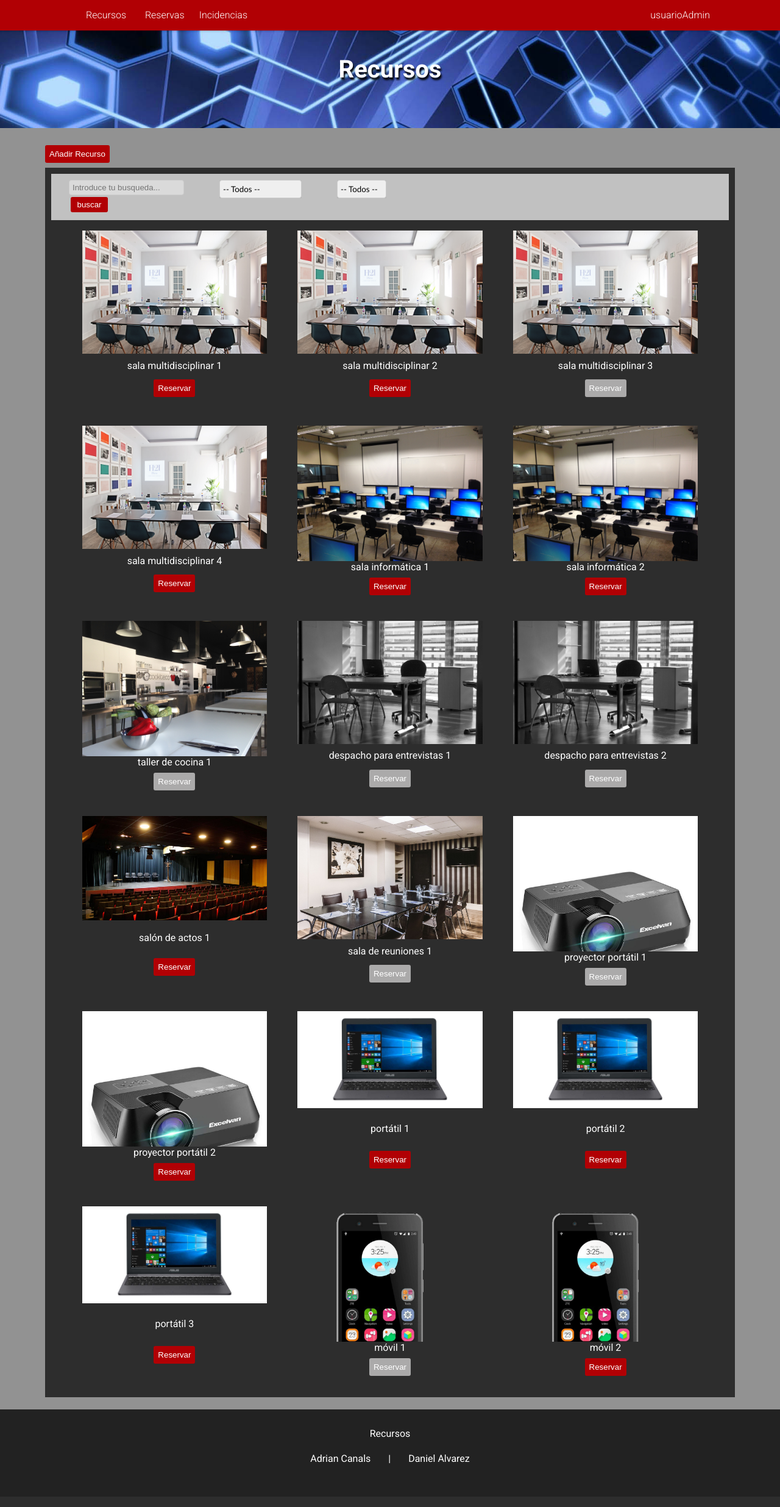
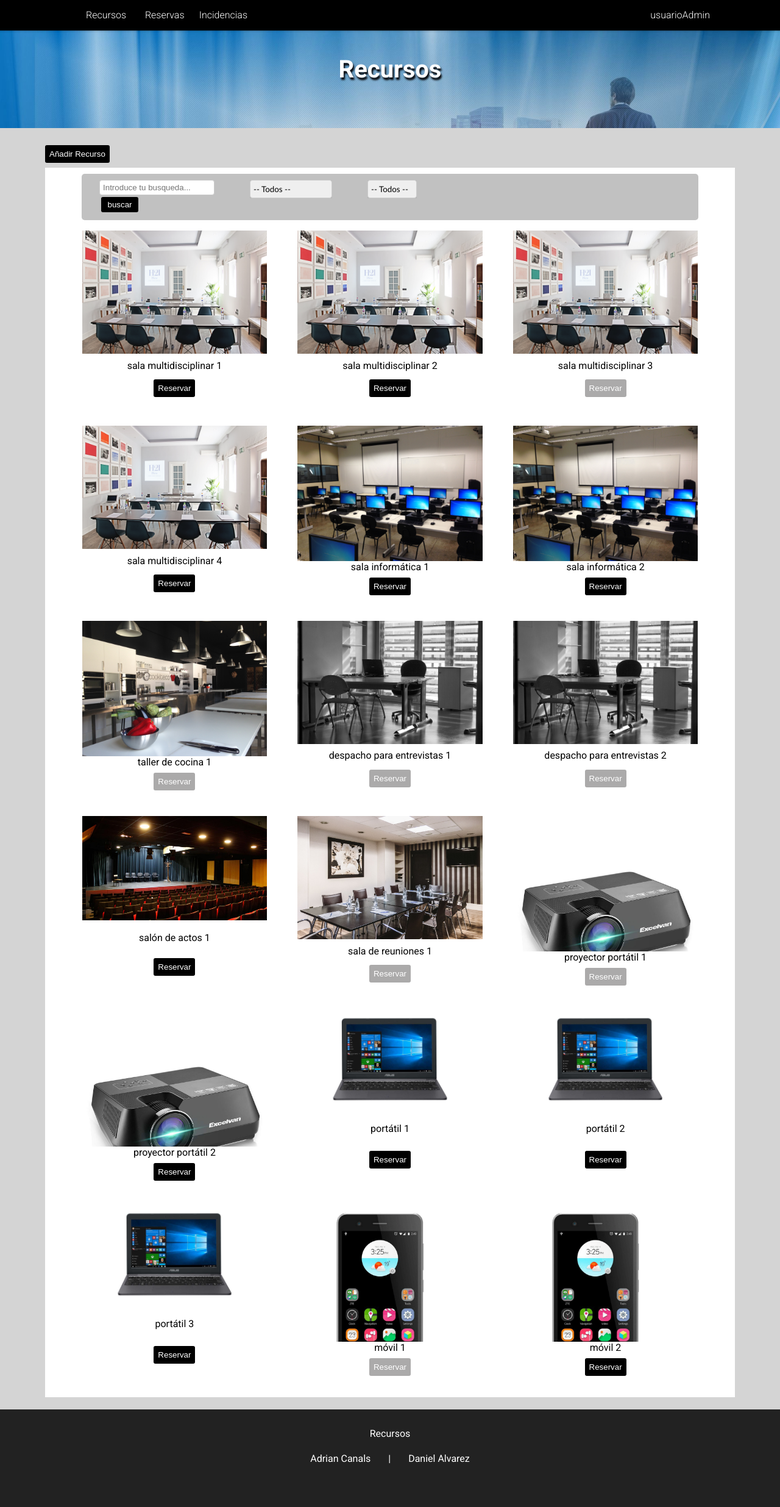
Before and after one commit to AlvarezCanals-DAW2-PROYECTO1-1718/PROYECTO1, a PHP site: page /PaginaWeb/index.php?idRecurso=1 in a window 1280 px wide. Shown: the whole page at 61% size. Before the commit the page ends 2399 px from the top, so only its background shows below. Run offline with PHP 8.4, Linux system fonts and the light colour scheme; the visitor is signed in with stand-in values (Sample User, id 1); data comes from the database, SQL or seed files in the repository; data that the repository does not hold is empty; some libraries are stand-ins or nearby versions.

Commit message:
estilos cambiados (ahora negro, gris y blanco)

```diff
--- a/PaginaWeb/assets/css/estilos.css
+++ b/PaginaWeb/assets/css/estilos.css
@@ -14,25 +14,19 @@
 body {
 	margin-top: 50px;
 	font-family: Roboto,sans-serif;
-	background-color: #929292;
+	background-color: #d4d4d4;
 }
 section {
-	/*background-color: #2d2d2d;*/
 	width: 90%;
     margin: 10px auto;
-    /*padding: 10px;*/
 }
 article {
-	/*background-color: #ffffff;*/
-	/*width: 90%;*/
 	margin: 10px auto;
 	padding: 10px;
 	margin: 10px auto;
-	/*background-color: #2d2d2d;*/
-	color: white;
 }
 div.tabla {
-	background-color: #2d2d2d;
+	background-color: #FFFFFF;
 }
 footer {
 	width: 100%;
@@ -40,6 +34,12 @@ footer {
     color: #fff;
     text-align: center;
     padding: 30px;
+    min-height: 160px;
+    /*display: flex;*/
+    position: relative;
+    bottom: 0;
+    left: 0;
+    right: 0;
 }
 p.footer {
 	display: inline;
--- a/PaginaWeb/assets/css/formulariosBotones.css
+++ b/PaginaWeb/assets/css/formulariosBotones.css
@@ -1,5 +1,5 @@
 input, textarea {
-	background-color: #dadada;
+	background-color: #ffffff;
 }
 form.filtro {
     width: auto;
@@ -12,7 +12,10 @@ select.filtro {
 }
 div.contenedorFiltros {
 	background-color: #c1c1c1;
-	overflow: hidden;
+    overflow: hidden;
+    width: 91%;
+    margin: auto;
+    border-radius: 5px;
 }
 /*login---------------------------------------------------------------------------------------------------------------------------*/
 input[type="text"].login, input[type="password"].login {
@@ -28,7 +31,7 @@ input[type="text"].login, input[type="password"].login {
 input[type="submit"].login {
 	padding: 10px;
 	color: #fff;
-	background: #b10004;
+	background: #000000;
 	width: 300px;
 	margin: 20px auto;
 	margin-top: 0;
@@ -38,7 +41,7 @@ input[type="submit"].login {
 	float: none;
 }
 input[type="submit"].login:hover {
-	background-color: #D00206;
+	background-color: #2A2A2A;
 }
 /*Buscador------------------------------------------------------------------------------------------------------------------------*/
 input[type="search"].buscar {
@@ -79,7 +82,7 @@ input[type="text"], input[type="time"] {
 input[type="submit"] {
 	padding: 5px;
 	color: #fff;
-	background: #b10004;
+	background: #000000;
 	width: 61px;
 	border: 0;
 	border-radius: 3px;
@@ -91,7 +94,7 @@ input[type="submit"] {
 input[type="button"] {
 	padding: 7px;
 	color: #fff;
-	background: #b10004;
+	background: #000000;
 	/*width: 85px;*/
 	margin-top: 8px;
 	margin-bottom: 8px;
--- a/PaginaWeb/assets/css/menu.css
+++ b/PaginaWeb/assets/css/menu.css
@@ -1,23 +1,17 @@
 * {
 	margin: 0;
 	padding: 0;
-	box-sizing: border-box; /*es para que si se pone un pading no canvie el porcentaje*/
+	box-sizing: border-box;
 }
 nav {
-	/*background-color: #ffffff;*/ /*color fondo normal BLANCO*/
-	background-color: #b10004;
-	/*font:bold 13px "Arial"; */
+	background-color: #000000;
 	position: fixed;
 	z-index: 1000;
 	top: 0;
 	width: 100%;
-	/*box-shadow: 0px 4px 3px rgba(0,0,0,.5);*/
 	box-shadow: 0 -5px 3px 6px rgba(0,0,0,.255);
 	left: 0 !important;
-	/*font-size: 13px;*/
-	/*font-weight: 500 !important;*/
 	font-family: 'Roboto', sans-serif;
-	/*font-family: Roboto, Arial;*/
 }
 ul.nav {
 	list-style-type: none;
@@ -51,21 +45,18 @@ nav li a {
 	display: block;
 	text-decoration: none;
 	line-height: 50px;
-	/*color: #333333;*/ /*color fetras NEGRO*/
 	color: #ffffff;
 	font-weight: 300;
 }
 nav li.nivel1:hover a, #menu_gral li a:focus {
-	background: #c00004; /*color fondo cuando pasas por encima de los principales GRIS CLARO*/
-	/*color: #FF7335;*/ /*color de las letras cuando pasas por encima de los principales NARANGA*/
+	background: #252525;
 }
 nav ul li.login:hover, nav ul li.usuario:hover {
-	background: #c00004;
+	background: #252525;
 }
 ul.ul2 {
 	position:absolute;
 	background-color: red;
-	/*width: 100%;*/
 	width: 130px;
 	display: none;
 }
--- a/PaginaWeb/assets/css/tablas.css
+++ b/PaginaWeb/assets/css/tablas.css
@@ -41,7 +41,7 @@ div.columna.columnaRecursos {
 }
 div.columna.noRecursos {
 	border: 1px solid black;
-    background: #525050;
+    background: #f9f9f9;
     padding: 5px;
     border-radius: 5px;
     max-width: 200px;
--- a/PaginaWeb/assets/css/ventanaModal.css
+++ b/PaginaWeb/assets/css/ventanaModal.css
@@ -25,8 +25,7 @@ div.subDivEmergente {
 	position: relative;
 	margin: 10% auto;
 	border-radius: 4px;
-	/*background: #f7f7f7;*/ /*version clara*/
-	background: #2d2d2d; /*version oscura*/
+	background: #f7f7f7;
 	-webkit-transition: opacity 400ms ease-in;
 	-moz-transition: opacity 400ms ease-in;
 	transition: opacity 400ms ease-in;
@@ -57,13 +56,11 @@ a.close:hover {
 }
 h3.ventanaModal {
 	margin: 0px;
-	/*background-color: #f3f3f3;*/ /*version clara*/
-	background-color: #232323; /*version oscura*/
+	background-color: #d0d0d0;
 	padding: 15px;
 	border-top-right-radius: 4px;
 	border-top-left-radius: 4px;
-	/*border-bottom: 1px solid #e5e5e5;*/ /*version clara*/
-	border-bottom: 1px solid #000000; /*version oscura*/
+	border-bottom: 1px solid #e5e5e5;
 	font-family: Roboto,sans-serif;
 	font-size: 20px;
 	line-height: 1.5em;
--- a/PaginaWeb/index.php
+++ b/PaginaWeb/index.php
@@ -16,7 +16,7 @@
 	<body>
 		<header>
 			<div class="cabecera">
-				<img class="imgCabecera" src="assets/images/cabecera.jpg">
+				<img class="imgCabecera" src="assets/images/cabecera2.jpg">
 			</div>
 			<div class="centrarTitulo">
 				<?php include "php/tituloCabezera.proc.php"; ?>
```
Also changed, not shown: PaginaWeb/php/reservas.php (+5 -3 lines), PaginaWeb/assets/images/cabecera3.jpg (added).
